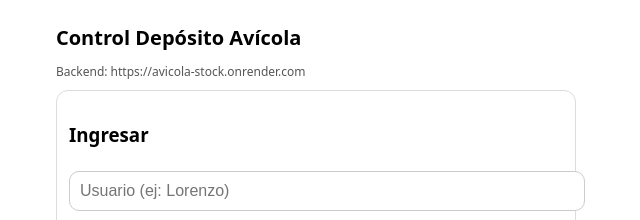
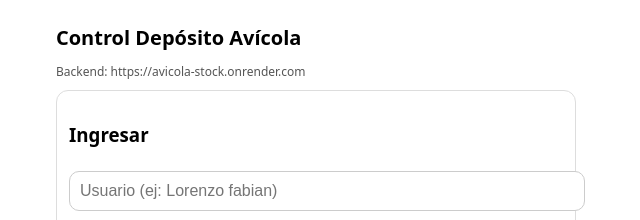
Before and after one commit to lorenzo3309-svg/avicola-stock, a website: page index.html in a window 1280 px wide. Shown: the top 220 px of the page, 324-964 px from the left. Drawn offline with Linux system fonts and the light colour scheme.

Commit message:
Update index.html

```diff
--- a/index.html
+++ b/index.html
@@ -26,7 +26,7 @@
 
 <div id="loginCard" class="card">
   <h3>Ingresar</h3>
-  <input id="nombre" placeholder="Usuario (ej: Lorenzo)" />
+  <input id="nombre" placeholder="Usuario (ej: Lorenzo fabian)" />
   <input id="password" type="password" placeholder="Contraseña" />
   <button onclick="login()">Entrar</button>
   <div id="loginMsg" class="small"></div>
```
